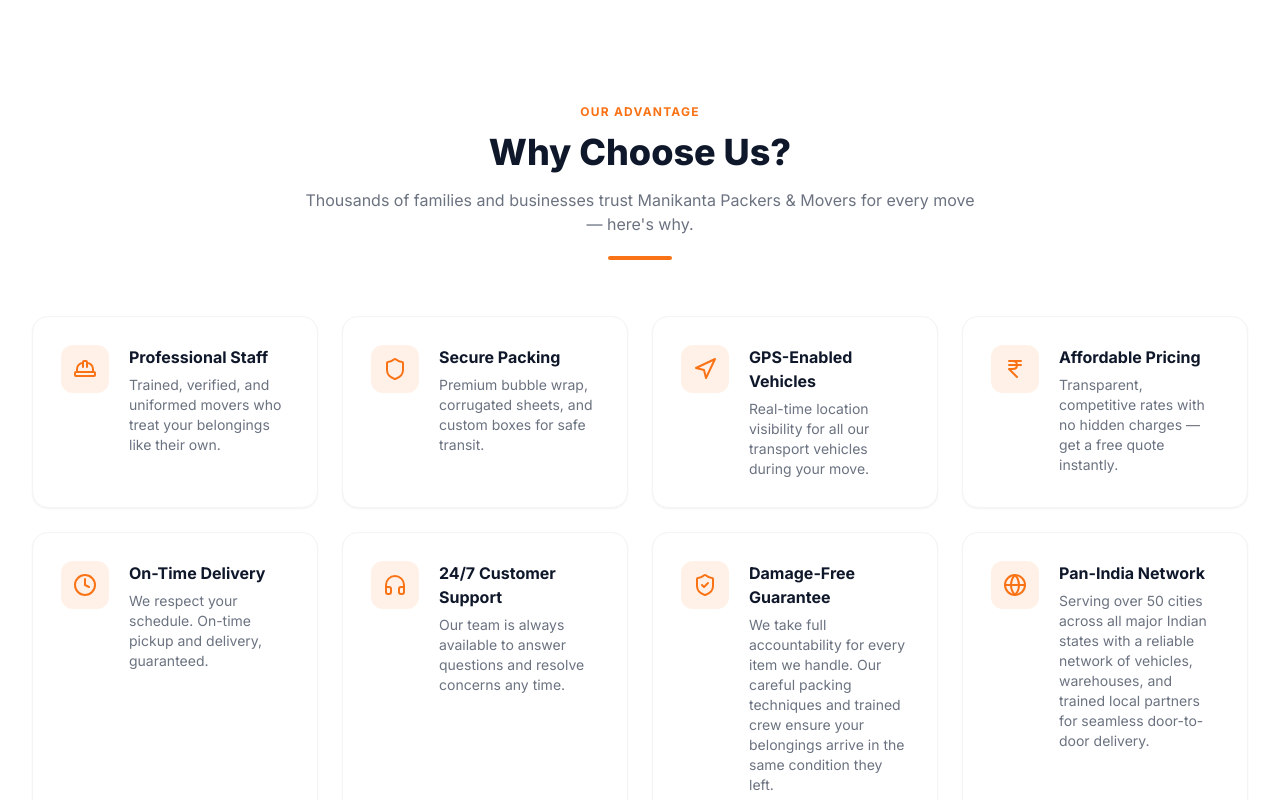
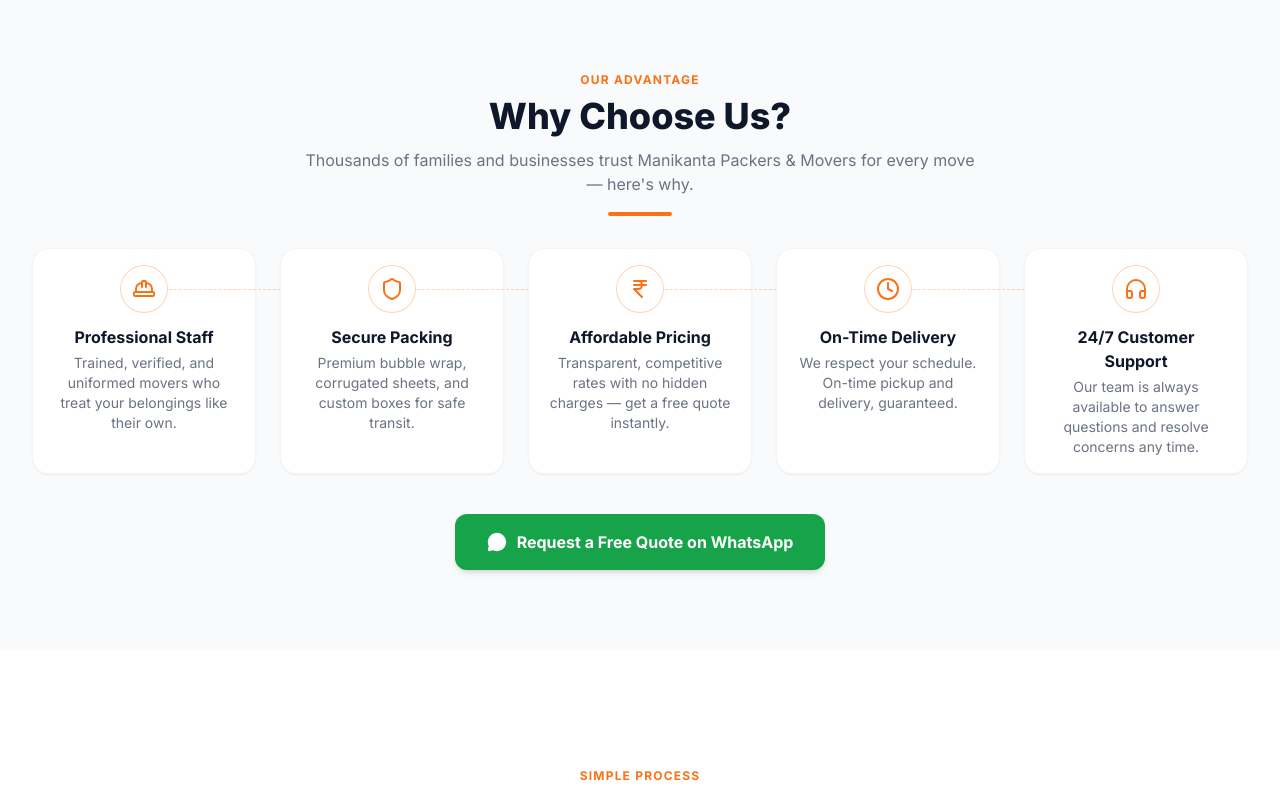
Before and after one commit to sai-gangadhar-6/manikanta-logistics, a Next.js app: page / in a window 1280 px wide. Shown: the part 3760-4560 px from the top of the page. Built offline with nearby package versions, Linux system fonts and the light colour scheme.

Commit message:
ui: remove GPS/PanIndia/DamageFree cards, add icon connector line, compact Why Choose Us, remove stats banner section

```diff
--- a/src/app/page.tsx
+++ b/src/app/page.tsx
@@ -3,7 +3,6 @@ import Hero from '@/components/Hero'
 import About from '@/components/About'
 import Services from '@/components/Services'
 import WhyUs from '@/components/WhyUs'
-import TrustStats from '@/components/TrustStats'
 import Process from '@/components/Process'
 import Pricing from '@/components/Pricing'
 import Testimonials from '@/components/Testimonials'
@@ -23,7 +22,6 @@ export default function HomePage() {
         <About />
         <Services />
         <WhyUs />
-        <TrustStats />
         <Process />
         <Pricing />
         <Testimonials />
--- a/src/components/WhyUs.tsx
+++ b/src/components/WhyUs.tsx
@@ -4,12 +4,9 @@ import { motion, Variants } from 'framer-motion'
 import {
   HardHat,
   Shield,
-  Navigation,
   IndianRupee,
   Clock,
   Headphones,
-  ShieldCheck,
-  Globe,
   MessageCircle,
 } from 'lucide-react'
 
@@ -23,11 +20,6 @@ const features = [
     icon: Shield,
     title: 'Secure Packing',
     desc: 'Premium bubble wrap, corrugated sheets, and custom boxes for safe transit.',
-  },
-  {
-    icon: Navigation,
-    title: 'GPS-Enabled Vehicles',
-    desc: 'Real-time location visibility for all our transport vehicles during your move.',
   },
   {
     icon: IndianRupee,
@@ -44,49 +36,39 @@ const features = [
     title: '24/7 Customer Support',
     desc: 'Our team is always available to answer questions and resolve concerns any time.',
   },
-  {
-    icon: ShieldCheck,
-    title: 'Damage-Free Guarantee',
-    desc: 'We take full accountability for every item we handle. Our careful packing techniques and trained crew ensure your belongings arrive in the same condition they left.',
-  },
-  {
-    icon: Globe,
-    title: 'Pan-India Network',
-    desc: 'Serving over 50 cities across all major Indian states with a reliable network of vehicles, warehouses, and trained local partners for seamless door-to-door delivery.',
-  },
 ]
 
 const cardVariant: Variants = {
-  hidden: { opacity: 0, y: 24 },
+  hidden: { opacity: 0, y: 20 },
   visible: (i: number) => ({
     opacity: 1,
     y: 0,
-    transition: { duration: 0.45, ease: 'easeOut', delay: i * 0.08 },
+    transition: { duration: 0.4, ease: 'easeOut', delay: i * 0.08 },
   }),
 }
 
 export default function WhyUs() {
   return (
-    <section id="why-us" className="section-gray py-16 lg:py-28">
+    <section id="why-us" className="section-gray py-10 lg:py-20 bg-[#F8FAFC]">
       <div className="max-w-7xl mx-auto px-4 sm:px-6 lg:px-8">
         {/* Heading */}
         <motion.div
-          initial={{ opacity: 0, y: 24 }}
+          initial={{ opacity: 0, y: 20 }}
           whileInView={{ opacity: 1, y: 0 }}
           viewport={{ once: true, margin: '-80px' }}
           transition={{ duration: 0.5 }}
-          className="text-center mb-10 lg:mb-14"
+          className="text-center mb-6 lg:mb-8"
         >
-          <span className="inline-block text-xs font-bold uppercase tracking-widest text-[#F97316] mb-3">Our Advantage</span>
-          <h2 className="text-2xl sm:text-3xl lg:text-4xl font-extrabold text-[#0F172A] mb-4">Why Choose Us?</h2>
+          <span className="inline-block text-xs font-bold uppercase tracking-widest text-[#F97316] mb-2">Our Advantage</span>
+          <h2 className="text-2xl sm:text-3xl lg:text-4xl font-extrabold text-[#0F172A] mb-3">Why Choose Us?</h2>
           <p className="text-gray-500 max-w-2xl mx-auto text-sm sm:text-base">
-            Thousands of families and businesses trust Manikanta Packers & Movers for every move — here&apos;s why.
+            Thousands of families and businesses trust Manikanta Packers &amp; Movers for every move — here&apos;s why.
           </p>
-          <div className="w-16 h-1 bg-[#F97316] mx-auto rounded-full mt-5" />
+          <div className="w-16 h-1 bg-[#F97316] mx-auto rounded-full mt-4" />
         </motion.div>
 
-        {/* Grid — 1-col on xs, 2-col sm, 4-col lg */}
-        <div className="grid grid-cols-1 sm:grid-cols-2 lg:grid-cols-4 gap-4 sm:gap-6">
+        {/* Grid — 1-col on xs, 2-col sm (5th spans 2), 5-col lg */}
+        <div className="grid grid-cols-1 sm:grid-cols-2 lg:grid-cols-5 gap-4 sm:gap-6 relative z-10">
           {features.map((feature, i) => {
             const FeatureIcon = feature.icon
             return (
@@ -99,13 +81,33 @@ export default function WhyUs() {
                 variants={cardVariant}
                 whileHover={{ y: -4 }}
                 whileTap={{ scale: 0.97 }}
-                className="bg-white rounded-2xl p-5 sm:p-7 shadow-sm border border-gray-100 hover:shadow-md transition-all duration-300 flex gap-4 sm:gap-5"
+                className={`relative bg-white rounded-2xl px-5 py-4 border border-gray-100 shadow-sm hover:shadow-md transition-all duration-300 flex flex-col items-center text-center z-10 ${
+                  i === 4 ? 'sm:col-span-2 lg:col-span-1' : ''
+                }`}
               >
-                <div className="flex-shrink-0 w-11 h-11 sm:w-12 sm:h-12 rounded-xl bg-[#F97316]/10 flex items-center justify-center">
+                {/* Horizontal line for desktop (Y-center of 48px circle is 24px Y-offset + 16px top padding = 40px) */}
+                {i < features.length - 1 && (
+                  <div
+                    className="hidden lg:block absolute left-1/2 w-[calc(100%+1.5rem)] h-0.5 border-t border-dashed border-[#F97316]/30 z-0"
+                    style={{ top: '40px' }}
+                  />
+                )}
+
+                {/* Vertical line for mobile Y-center of 44px/48px circle starts at 38px/40px, runs down to next Y-center */}
+                {i < features.length - 1 && (
+                  <div
+                    className="absolute top-[38px] sm:top-[40px] left-1/2 -translate-x-1/2 w-0.5 border-l border-dashed border-[#F97316]/30 z-0 h-[calc(100%+1rem)] sm:h-[calc(100%+1.5rem)] lg:hidden"
+                  />
+                )}
+
+                {/* Icon Circle */}
+                <div className="relative z-20 w-11 h-11 sm:w-12 sm:h-12 rounded-full bg-white border border-[#F97316]/30 flex items-center justify-center mb-3 shadow-xs">
                   <FeatureIcon className="w-5 h-5 sm:w-6 sm:h-6 text-[#F97316]" strokeWidth={2} />
                 </div>
+
+                {/* Text Details */}
                 <div>
-                  <h3 className="font-bold text-[#0F172A] text-sm sm:text-base mb-1.5">{feature.title}</h3>
+                  <h3 className="font-bold text-[#0F172A] text-sm sm:text-base mb-1">{feature.title}</h3>
                   <p className="text-gray-500 text-xs sm:text-sm leading-relaxed">{feature.desc}</p>
                 </div>
               </motion.div>
@@ -119,7 +121,7 @@ export default function WhyUs() {
           whileInView={{ opacity: 1, y: 0 }}
           viewport={{ once: true }}
           transition={{ duration: 0.5, delay: 0.2 }}
-          className="mt-12 text-center"
+          className="mt-8 lg:mt-10 text-center"
         >
           <a
             href="https://wa.me/917382355966"
```
